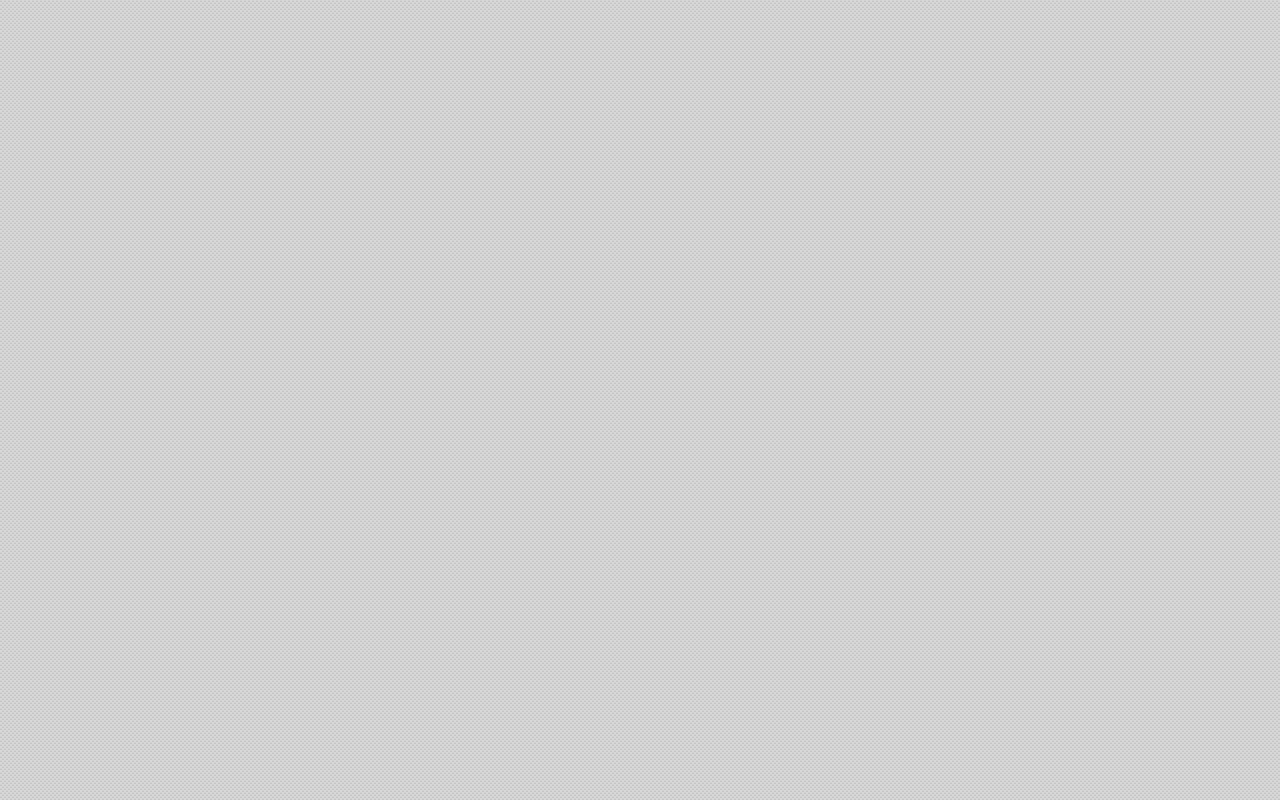
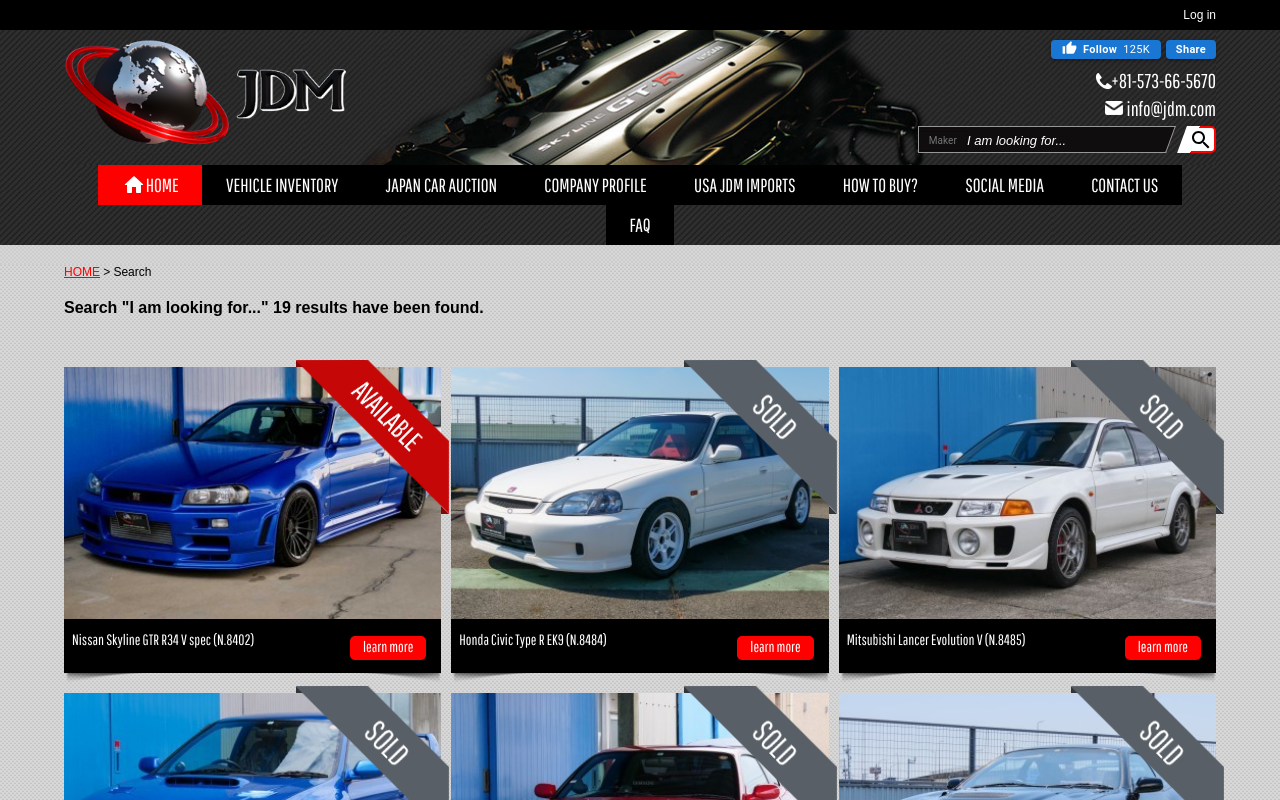
Before and after one commit to BazyshynAnton/jdmarket, a React (Vite) app: page /search in a window 1280 px wide. Before the commit this address had no page. Shown: the top 800 px of the page. Built offline with nearby package versions, Linux system fonts and the light colour scheme.

Commit message:
commit #26 fixed issue #3

```diff
--- a/src/App.jsx
+++ b/src/App.jsx
@@ -9,6 +9,8 @@
 import CarPurchasePage from './pages/CarPurchasePage'
 import LoginPage from './pages/LoginPage'
 import UserPage from './pages/UserPage'
+import SearchPage from './pages/SearchPage'
+import NotFound from './pages/NotFound'
 
 function App() {
   return (
@@ -18,6 +20,7 @@
         <Route path="login" element={<LoginPage />} />
         <Route path="user" element={<UserPage />} />
         <Route path="vehicle-inventory" element={<VehicleInventory />} />
+        <Route path="/search" element={<SearchPage />} />
         <Route
           path="vehicle-inventory/:jdm-sports"
           element={<JdmSportsPage />}
@@ -29,6 +32,7 @@
         <Route path="vehicle-inventory/:non-jdm" element={<NonJdmPage />} />
         <Route path="how-to-buy" element={<HowToBuyPage />} />
         <Route path="vehicle-inventory/:id" element={<CarPurchasePage />} />
+        <Route path="*" element={<NotFound />} />
       </Route>
     </Routes>
   )
--- a/src/components/contentOfVehicleInventory/carSale/cardSale/CardSale.module.css
+++ b/src/components/contentOfVehicleInventory/carSale/cardSale/CardSale.module.css
@@ -1,4 +1,5 @@
 .mainCardContainer {
+  position: relative;
   display: -webkit-box;
   display: -ms-flexbox;
   display: flex;
@@ -11,6 +12,18 @@
           justify-content: center;
   background: #000;
   margin-bottom: 10px;
+}
+.mainCardContainer::before {
+  content: url(../../../../pictures/shadowForSectionLeft.png);
+  position: absolute;
+  left: 0;
+  bottom: -16px;
+}
+.mainCardContainer::after {
+  content: url(../../../../pictures/shadowForSectionRight.png);
+  position: absolute;
+  right: 0;
+  bottom: -16px;
 }
 
 .imgContainer {
--- a/src/components/contentOfVehicleInventory/carSale/cardSale/CardSale.module.scss
+++ b/src/components/contentOfVehicleInventory/carSale/cardSale/CardSale.module.scss
@@ -1,9 +1,24 @@
 .mainCardContainer {
+  position: relative;
   display: flex;
   flex-direction: column;
   justify-content: center;
   background: #000;
   margin-bottom: 10px;
+
+  &::before {
+    content: url(../../../../pictures/shadowForSectionLeft.png);
+    position: absolute;
+    left: 0;
+    bottom: -16px;
+  }
+
+  &::after {
+    content: url(../../../../pictures/shadowForSectionRight.png);
+    position: absolute;
+    right: 0;
+    bottom: -16px;
+  }
 }
 
 .imgContainer {
--- /dev/null
+++ b/src/components/contentOfVehicleInventory/contentOfSearchPage/ContentSearchPage.jsx
@@ -0,0 +1,12 @@
+import { Container } from '@mui/material'
+import CarSearchSale from './carSearchSale/CarSearchSale'
+
+const ContentOfVehicleInventory = () => {
+  return (
+    <Container>
+      <CarSearchSale />
+    </Container>
+  )
+}
+
+export default ContentOfVehicleInventory
--- /dev/null
+++ b/src/components/contentOfVehicleInventory/contentOfSearchPage/carSearchSale/CarSearchSale.jsx
@@ -0,0 +1,90 @@
+import { NavLink } from 'react-router-dom'
+import { Box } from '@mui/material'
+import CardSearchSale from './cardSearchSale/CardSearchSale'
+
+// import jdmSports from '../../../../pictures/jdmSports.jpg'
+// import jdmClassic from '../../../../pictures/jdmClassic.jpg'
+// import nonJdm from '../../../../pictures/nonJdm.jpg'
+import vehiclePageCars from '../../../../data/vehiclePageCars'
+
+import styles from '../../carSale/CarSale.module.css'
+import { useSelector } from 'react-redux'
+
+const CarSale = () => {
+  const { searchInput, isAvailibleBtn, selectForm } = useSelector(
+    (store) => store.headerSlice
+  )
+
+  const filteredCars = vehiclePageCars.filter((car) => {
+    const categoryMatch =
+      selectForm.searchCategory === 'Maker' ||
+      car.mark.toLowerCase().includes(selectForm.searchCategory.toLowerCase())
+    const textMatch = car.text.toLowerCase().includes(searchInput.toLowerCase())
+
+    return categoryMatch && textMatch
+  })
+
+  return (
+    <>
+      <Box className={styles.mainNavAndSectionContainer}>
+        <Box className={styles.navContainer}>
+          <NavLink
+            to="/"
+            onClick={() => window.scrollTo(0, 0)}
+            className={styles.homeBtn}
+          >
+            <p>HOME</p>
+          </NavLink>
+          <p>{'>'}</p>
+          <p>Search</p>
+        </Box>
+      </Box>
+
+      {searchInput !== '' || selectForm.searchCategory !== 'Maker' ? (
+        <Box sx={{ marginTop: '20px', flexWrap: 'wrap', width: '100%' }}>
+          <h4>
+            Search{' '}
+            <span style={{ color: 'red' }}>
+              {selectForm.searchCategory !== 'Maker'
+                ? `${selectForm.searchCategory} ${searchInput}`
+                : `${searchInput}`}
+            </span>
+            {' - '}
+            {filteredCars.length} results have been found.
+          </h4>
+        </Box>
+      ) : (
+        <Box sx={{ marginTop: '20px', flexWrap: 'wrap', width: '100%' }}>
+          <h4>
+            Search "I am looking for..." {vehiclePageCars.length} results have
+            been found.
+          </h4>
+        </Box>
+      )}
+
+      <Box className={styles.containerOfAllCars}>
+        {searchInput !== '' || selectForm.searchCategory !== 'Maker'
+          ? filteredCars.map((card) => (
+              <NavLink
+                key={card.id}
+                to={`/vehicle-inventory/${card.id}`}
+                onClick={() => window.scrollTo(0, 0)}
+              >
+                <CardSearchSale card={card} />
+              </NavLink>
+            ))
+          : vehiclePageCars.map((card) => (
+              <NavLink
+                key={card.id}
+                to={`/vehicle-inventory/${card.id}`}
+                onClick={() => window.scrollTo(0, 0)}
+              >
+                <CardSearchSale card={card} />
+              </NavLink>
+            ))}
+      </Box>
+    </>
+  )
+}
+
+export default CarSale
--- /dev/null
+++ b/src/components/contentOfVehicleInventory/contentOfSearchPage/carSearchSale/cardSearchSale/CardSearchSale.jsx
@@ -0,0 +1,24 @@
+import { Box } from '@mui/material'
+
+import styles from '../../../carSale/cardSale/CardSale.module.css'
+
+const CardSale = ({ card }) => {
+  return (
+    <Box className={styles.mainCardContainer}>
+      <Box className={styles.imgContainer}>
+        <Box className={styles.imgAvailableSoldContainer}>
+          <img src={card.imgTwo} alt="available/sold" />
+        </Box>
+        <img src={card.img} alt={card.text} />
+      </Box>
+      <Box className={styles.textContainer}>
+        <p>{card.text}</p>
+        <Box className={styles.btnContainer}>
+          <button>learn more</button>
+        </Box>
+      </Box>
+    </Box>
+  )
+}
+
+export default CardSale
--- a/src/components/header/Header.jsx
+++ b/src/components/header/Header.jsx
@@ -37,11 +37,30 @@
   setEditFalse,
 } from '../contentOfLoginPage/createAccountAndRegisteredAccount/alreadyRegisteredAccountSlice'
 import { setClearRegistration } from '../contentOfLoginPage/createAccountAndRegisteredAccount/createAccountSlice'
+import { setSelectForm, setSearchInput } from './headerSlice'
 
 const Header = () => {
-  const [searchCategory, setSearchCategory] = useState('Maker')
-  const [searchInput, setSearchInput] = useState('')
+  const { searchInput, selectForm } = useSelector((store) => store.headerSlice)
 
+  //Search HandleControll by RTK -----
+  const handleCategoryChange = (e) => {
+    const { value } = e.target
+    dispatch(setSelectForm({ searchCategory: value }))
+  }
+
+  const handleInputChange = (e) => {
+    dispatch(setSearchInput(e.target.value))
+  }
+
+  const handleSearchButtonClick = () => {}
+  // ---------------------------------
+
+  //Stop default event
+  const handleSubmit = (e) => {
+    e.preventDefault()
+  }
+
+  //menu controll
   const [isMenuOpen, setMenuOpen] = useState(false)
   const [isMenuTwoOpen, setMenuTwoOpen] = useState(false)
   const [isMenuThreeOpen, setMenuThreeOpen] = useState(false)
@@ -68,6 +87,7 @@
     setMenuThreeOpen(false)
   }
 
+  //Burger menu controll
   const [isOpen, setIsOpen] = useState(false)
 
   const handleClickFunctionInBurger = () => setIsOpen(!isOpen)
@@ -80,30 +100,18 @@
 
   const handleClickFunctionInBurgerThree = () => setIsOpenThree(!isOpenThree)
 
-  // Функции для обновления состояний при изменении ввода
-  const handleCategoryChange = (e) => {
-    setSearchCategory(e.target.value)
-  }
-
-  const handleInputChange = (e) => {
-    setSearchInput(e.target.value)
-  }
-
-  const handleSubmit = (e) => {
-    e.preventDefault()
-  }
-
-  const handleSearchButtonClick = () => {}
-
+  //Controll window size
   const isDesktop = useMediaQuery('(min-width: 656px)')
 
   const [open, setOpen] = useState(false)
 
   const nodeRef = React.useRef(null)
+
   //account
   const { accountInfo, activeUser } = useSelector(
     (store) => store.registeredAccount
   )
+  //dispatch
   const dispatch = useDispatch()
 
   return (
@@ -196,15 +204,16 @@
                     <Select
                       className="selectionOpt"
                       name="filter_type"
-                      value={searchCategory}
+                      value={selectForm.searchCategory}
                       onChange={handleCategoryChange}
                     >
                       <MenuItem value="Maker">Maker</MenuItem>
-                      <MenuItem value="HONDA">HONDA</MenuItem>
-                      <MenuItem value="MAZDA">MAZDA</MenuItem>
-                      <MenuItem value="MITSUBISHI">MITSUBISHI</MenuItem>
-                      <MenuItem value="NISSAN">NISSAN</MenuItem>
-                      <MenuItem value="SUBARU">SUBARU</MenuItem>
+                      <MenuItem value="honda">HONDA</MenuItem>
+                      <MenuItem value="mazda">MAZDA</MenuItem>
+                      <MenuItem value="mitsubishi">MITSUBISHI</MenuItem>
+                      <MenuItem value="nissan">NISSAN</MenuItem>
+                      <MenuItem value="subaru">SUBARU</MenuItem>
+                      <MenuItem value="toyota">TOYOTA</MenuItem>
                     </Select>
                   </FormControl>
                   <input
@@ -215,13 +224,16 @@
                   />
                 </form>
               </Box>
+
               <Box className={styles.afterContainer}>
+                <NavLink to="search">
                   <Box
                     className={styles.submitBtn}
                     onClick={handleSearchButtonClick}
                   >
                     <SearchIcon className={styles.searchIco} />
                   </Box>
+                </NavLink>
               </Box>
             </Box>
           </Box>
--- /dev/null
+++ b/src/components/header/headerSlice.js
@@ -0,0 +1,26 @@
+import { createSlice } from '@reduxjs/toolkit'
+
+const searchInputState = {
+  searchInput: '',
+
+  selectForm: {
+    searchCategory: 'Maker',
+  },
+}
+
+const headerSlice = createSlice({
+  initialState: searchInputState,
+  name: 'headerSlice',
+  reducers: {
+    setSelectForm: (state, action) => {
+      state.selectForm = action.payload
+    },
+    setSearchInput: (state, action) => {
+      state.searchInput = action.payload
+    },
+  },
+})
+
+export const { setSelectForm, setSearchInput } = headerSlice.actions
+
+export default headerSlice.reducer
--- a/src/data/vehiclePageCars.js
+++ b/src/data/vehiclePageCars.js
@@ -82,7 +82,7 @@
   {
     img: oneCivicTypeR,
     imgTwo: sold,
-    text: 'Civic Type R EK9 (N.8484)',
+    text: 'Honda Civic Type R EK9 (N.8484)',
     id: 'bd49b226-73d7-4d2a-b83c-16a5d4fda5bf',
     mark: 'honda',
     class: 1,
--- /dev/null
+++ b/src/pages/NotFound.jsx
@@ -0,0 +1,24 @@
+import { Box } from '@mui/material'
+
+const NotFound = () => {
+  return (
+    <div className="wrapper">
+      <Box
+        sx={{
+          width: '100%',
+          height: '100vh',
+          color: 'black',
+          fontWeight: 'bold',
+          display: 'flex',
+          justifyContent: 'center',
+          alignItems: 'center',
+          fontSize: '100px',
+        }}
+      >
+        404-NotFound🫨
+      </Box>
+    </div>
+  )
+}
+
+export default NotFound
--- /dev/null
+++ b/src/pages/SearchPage.jsx
@@ -0,0 +1,11 @@
+import ContentOfSearchPage from '../components/contentOfVehicleInventory/contentOfSearchPage/ContentSearchPage'
+
+const SearchPage = () => {
+  return (
+    <div className="wrapper">
+      <ContentOfSearchPage />
+    </div>
+  )
+}
+
+export default SearchPage
--- a/src/redux/store.js
+++ b/src/redux/store.js
@@ -1,10 +1,12 @@
 import { configureStore } from '@reduxjs/toolkit'
 import useFormRegister from '../components/contentOfLoginPage/createAccountAndRegisteredAccount/createAccountSlice'
 import alreadyRegisteredAccount from '../components/contentOfLoginPage/createAccountAndRegisteredAccount/alreadyRegisteredAccountSlice'
+import headerSlice from '../components/header/headerSlice'
 
 export default configureStore({
   reducer: {
     formRegister: useFormRegister,
     registeredAccount: alreadyRegisteredAccount,
+    headerSlice,
   },
 })
```
Lines whose indentation alone changed are shown as unchanged.
